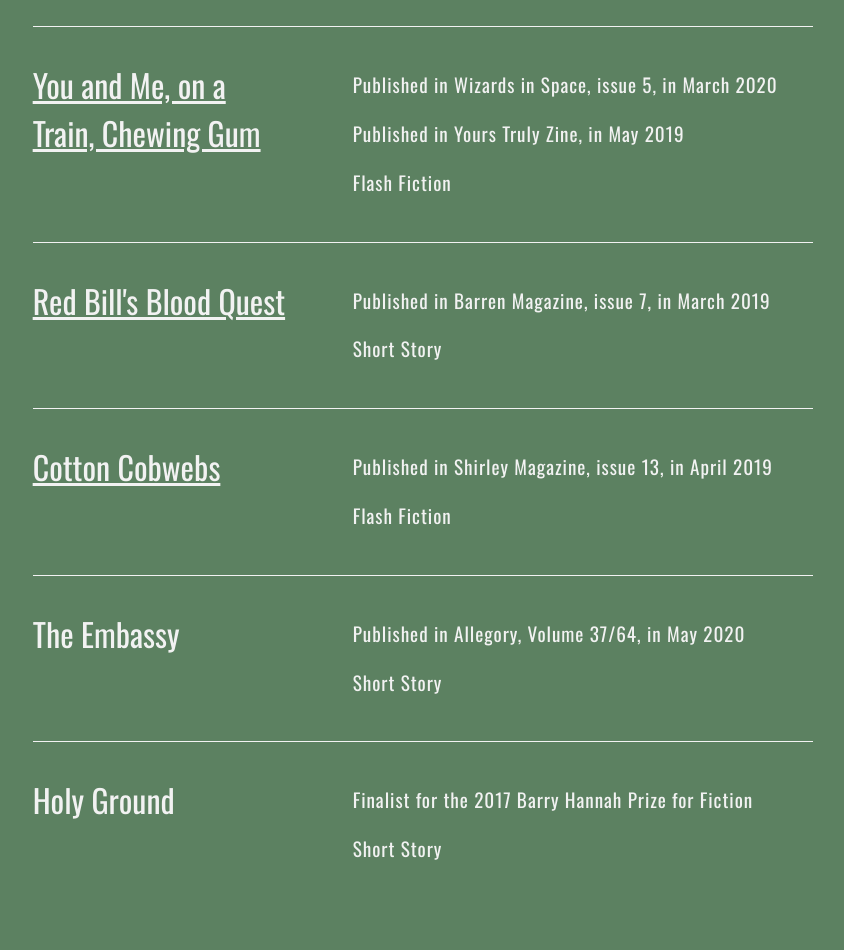
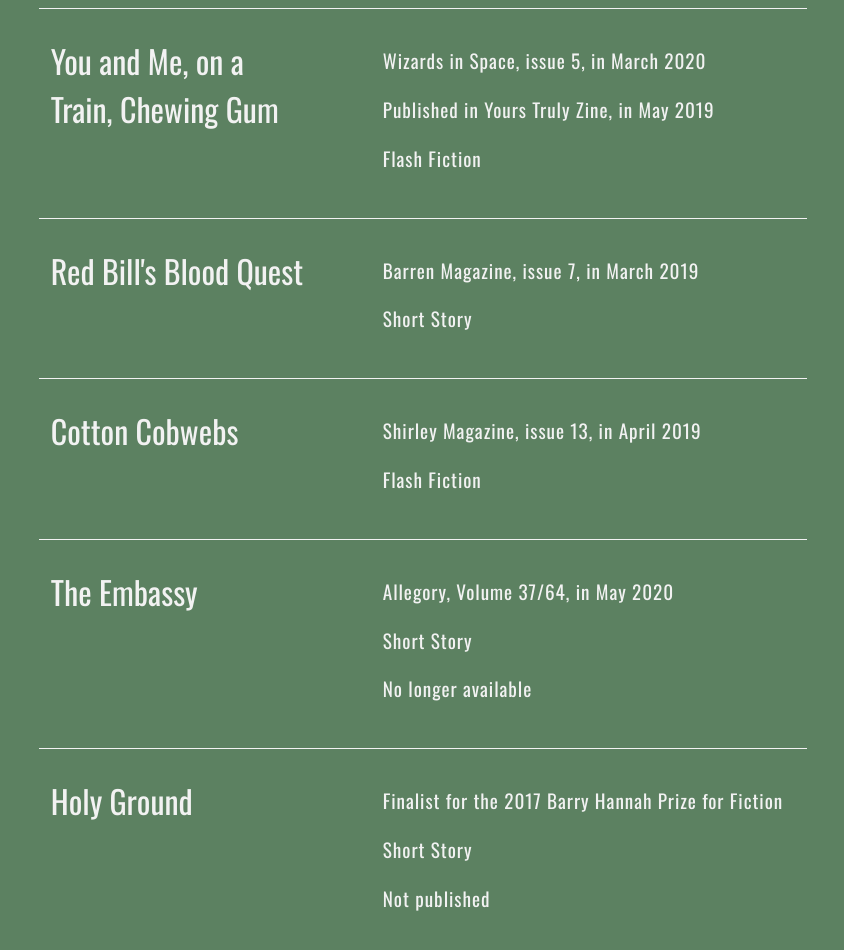
Before and after one commit to Bloombeard/bloombeard.github.io, a Next.js app: page /publications in a window 1280 px wide. Shown: the part 820-1770 px from the top of the page, without its empty margins (217-1061 px from the left). Built offline with nearby package versions, Linux system fonts and the light colour scheme.

Commit message:
finished pub page desktop styling

```diff
--- a/app/publications/page.tsx
+++ b/app/publications/page.tsx
@@ -10,21 +10,21 @@ const oswald = Oswald({
 })
 
 const Publications = () => {
-    const _renderPubTitle = (pub: TPublicationBlock) => {
-        if (pub.target) {
-            return (
-                <Link className="pub__title pub__title--link" href={pub.target}>{pub.title}</Link>
-            )
-        }
+    // const _renderPubTitle = (pub: TPublicationBlock) => {
+    //     if (pub.target) {
+    //         return (
+    //             <Link className="pub__title pub__title--link" href={pub.target}>{pub.title}</Link>
+    //         )
+    //     }
 
-        return <div className="pub__title">{pub.title}</div>
-    }
+    //     return <div className="pub__title">{pub.title}</div>
+    // }
 
-    const _renderPubDetails = (pub: TPublicationBlock) => {
+    const _renderPubDetails = (pub: TPublicationBlock, availability: boolean) => {
         const details: any[] = []
 
         Object.keys(pub).forEach(pubKey => {
-            if (pubKey !== 'title' && pubKey !== 'target') {
+            if (pubKey !== 'title' && pubKey !== 'target' && pubKey !== 'availability') {
                 details.push(pub[pubKey as keyof TPublicationBlock])
             }
         })
@@ -32,31 +32,57 @@ const Publications = () => {
         return (
             <div className="pub__details-wrapper">
                 {details.map((detail: string, i) => (
-                    <div className="pub__detail" key={`detail${i}`}>
+                    <div className="pub__detail">
                         {detail}
                     </div>
                 ))}
+                {!pub.target && pub.availability && (
+                    <div className="pub__detail pub__detail--availability">{pub.availability}</div>
+                )}
             </div>
         )
     }
 
-    return (
-    <main>
-      <div className={`${oswald.className} publications__wrapper`}>
-        {publications.map((pub: TPublicationBlock, i) => (
-            <>
-                <div className="pub" key={`pub${i}`}>
-                    {_renderPubTitle(pub)}
-                    {_renderPubDetails(pub)}
+    const _renderPublication = (pub: TPublicationBlock, i: number) => {
+        if (pub.target) {
+            return (
+                <Link className="pub__link" href={pub.target}>
+                    <div className="pub">
+                        <div className="pub__title">{pub.title}</div>
+                        {_renderPubDetails(pub, true)}
+                    </div>
+                    {publications.length - 1 > i && (
+                        <div className="pub__divider-line" />
+                    )}
+                </Link>
+            )
+        }
+
+        return (
+            <div className="pub__no-link">
+                <div className="pub">
+                    <div className="pub__title">{pub.title}</div>
+                    {_renderPubDetails(pub, false)}
                 </div>
                 {publications.length - 1 > i && (
                     <div className="pub__divider-line" />
                 )}
-            </>
-        ))}
-      </div>
-    </main>
-  );
+            </div>
+        )
+    }
+
+
+
+
+    return (
+        <main>
+            <div className={`${oswald.className} publications__wrapper`}>
+                {publications.map((pub: TPublicationBlock, i) =>
+                    { return _renderPublication(pub, i) }
+                )}
+            </div>
+        </main>
+    )
 };
 
 export default Publications;
--- a/common/constants/publications.ts
+++ b/common/constants/publications.ts
@@ -10,51 +10,53 @@ const storyTypes: TStoryTypes = {
 export const publications: TPublicationBlock[] = [
   {
     title: "Between High and Low Tide",
-    pubDetails: "Published in Dark Lane Anthology, Volume 9, in Fall 2020",
+    pubDetails: "Dark Lane Anthology, Volume 9, in Fall 2020",
     storyType: storyTypes.shortStory,
     target: "https://www.amazon.com/Dark-Lane-Anthology-Nine-Anthologies-ebook/dp/B08CB866JN",
   },
   {
     title: `The Puppet${String.fromCharCode(8209)}King`,
-    pubDetails: "Published in Typehouse, issue 18, in January 2020",
+    pubDetails: "Typehouse, issue 18, in January 2020",
     storyType: storyTypes.shortStory,
     target:
       "http://typehousemagazine.com/th/content/TypehouseMagazineIssue19Jan2020.pdf",
   },
   {
     title: "A Statue of a Crazed Horse",
-    pubDetails: "Published in Jersey Devil Press, issue 103, in January 2019",
+    pubDetails: "Jersey Devil Press, issue 103, in January 2019",
     awards: "Nominated for the Pushcart Prize",
     storyType: storyTypes.flashFiction,
     target: "https://www.jerseydevilpress.com/?page_id=%208020",
   },
   {
     title: "You and Me, on a Train, Chewing Gum",
-    repubDetails: "Published in Wizards in Space, issue 5, in March 2020",
+    repubDetails: "Wizards in Space, issue 5, in March 2020",
     pubDetails: "Published in Yours Truly Zine, in May 2019",
     storyType: storyTypes.flashFiction,
     target: "https://www.wizardsinspacemag.com/read/2020/9/30/you-and-me-on-a-train-chewing-gum",
   },
   {
     title: "Red Bill's Blood Quest",
-    pubDetails: "Published in Barren Magazine, issue 7, in March 2019",
+    pubDetails: "Barren Magazine, issue 7, in March 2019",
     storyType: storyTypes.shortStory,
     target: "https://barrenmagazine.com/red-bills-blood-quest/",
   },
   {
     title: "Cotton Cobwebs",
-    pubDetails: "Published in Shirley Magazine, issue 13, in April 2019",
+    pubDetails: "Shirley Magazine, issue 13, in April 2019",
     storyType: storyTypes.flashFiction,
     target: "https://static1.squarespace.com/static/5415c66be4b083b6212c9bec/t/5ea5cdadee8832657c87dddc/1587924409677/ISSUE+13+ARCHIVE.pdf"
   },
   {
     title: "The Embassy",
-    pubDetails: "Published in Allegory, Volume 37/64, in May 2020",
+    pubDetails: "Allegory, Volume 37/64, in May 2020",
     storyType: storyTypes.shortStory,
+    availability: "No longer available"
   },
   {
     title: "Holy Ground",
     awards: "Finalist for the 2017 Barry Hannah Prize for Fiction",
     storyType: storyTypes.shortStory,
+    availability: "Not published"
   },
 ];
--- a/common/styles/_publications.scss
+++ b/common/styles/_publications.scss
@@ -4,30 +4,54 @@
     display: flex;
     flex-direction: column;
 
+    .pub__link {
+        .pub {
+            &:hover {
+                color: $softGreen;
+                background-color: $offWhite;
+                border-left: 1vw solid $offWhite;
+                border-right: 1vw solid $offWhite;
+            }
+        }
+    }
+
+    .pub__no-link{
+        &:hover {
+            .pub__detail--availability {
+                color: $softGreen;
+                background-color: $offWhite;
+                border-left: 1vw solid $offWhite;
+                border-right: 1vw solid $offWhite;
+            }
+        }
+    }
+
     .pub {
         display: flex;
         flex-direction: row;
+        border-left: 1vw solid transparent;
+        border-right: 1vw solid transparent;
+
 
         .pub__title {
             display: flex;
             width: 20vw;
             font-size: 2em;
-            margin: 17px 32px 17px 0;
-        }
-
-        .pub__title--link {
-            text-decoration: underline;
+            margin: 11px 32px 17px 0;
         }
 
         .pub__details-wrapper {
             display: flex;
             flex-direction: column;
             font-size: 1.2em;
-            margin: 17px 0 17px 32px;
+            margin: 11px 0 17px 32px;
             letter-spacing: 0.05em;
 
             .pub__detail {
+                width: fit-content;
                 margin: 10px 0 10px 0;
+                border-left: 1vw solid transparent;
+                border-right: 1vw solid transparent;
             }
         }
     }
--- a/common/types/types.ts
+++ b/common/types/types.ts
@@ -24,6 +24,7 @@ export type TPublicationBlock = {
     awards?: string
     storyType: string
     target?: string
+    availability?: string
 }
 
 export type TStoryTypes = {
```
Also changed, not shown: 1 other file (tests, documents, lock files or other folders).
